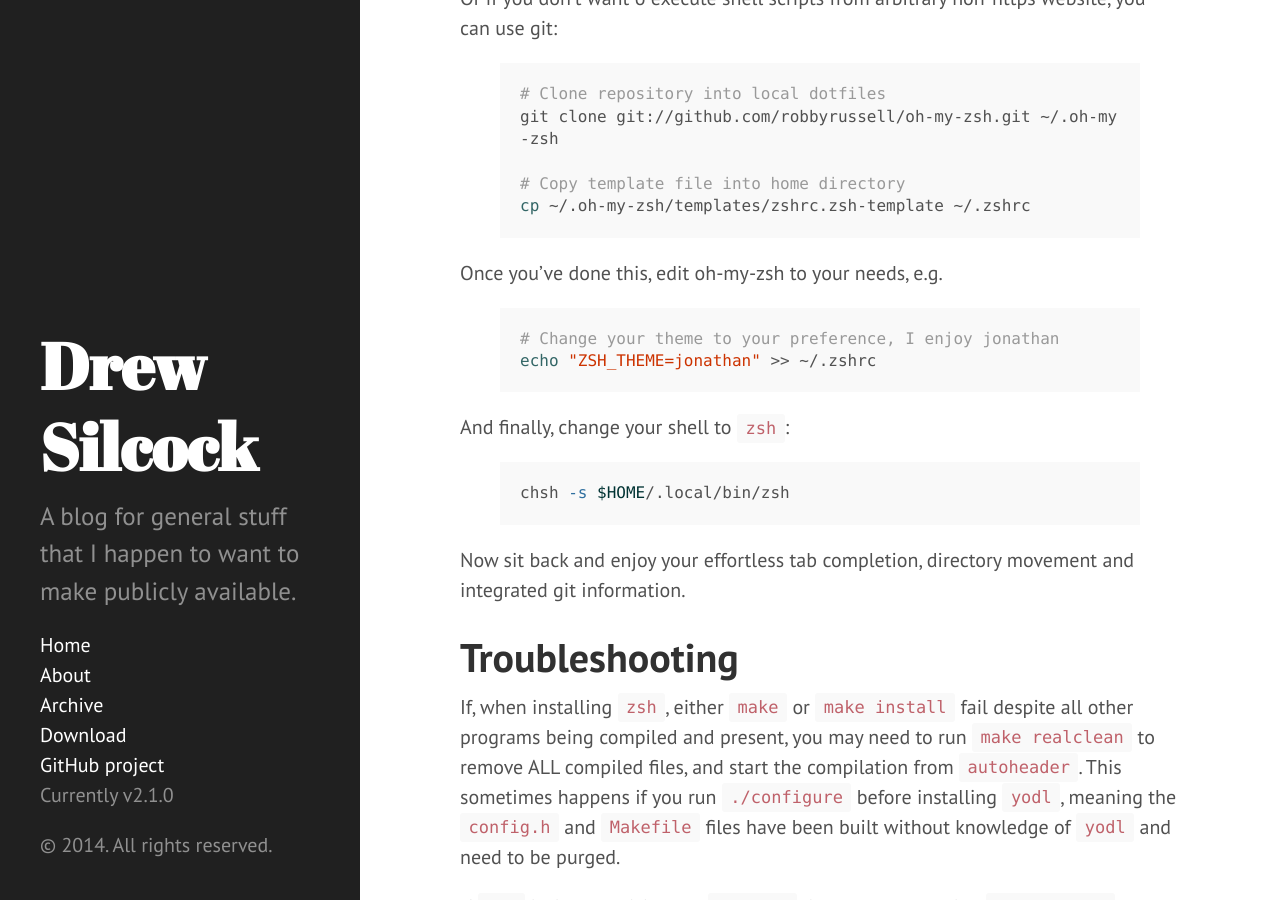
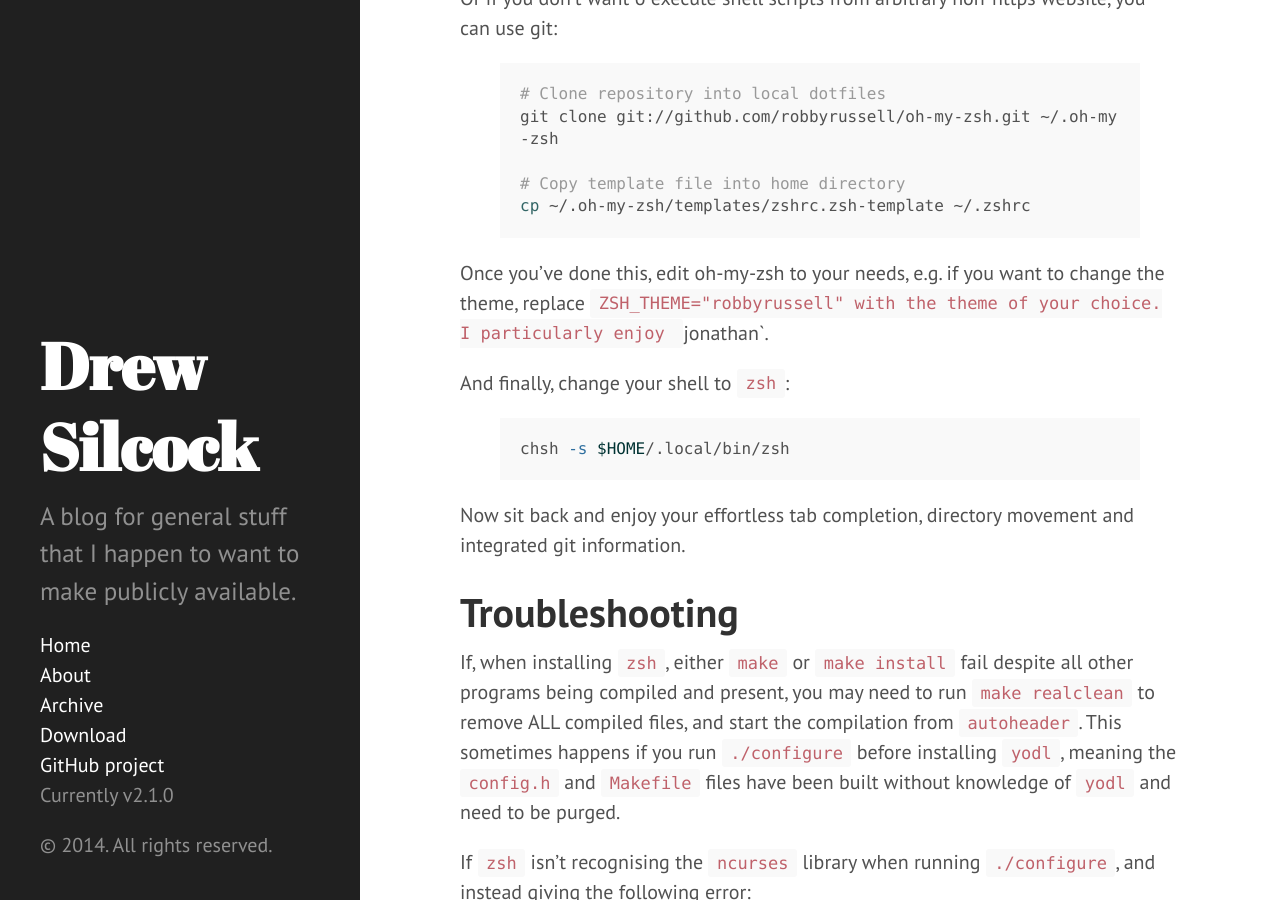
Before and after one commit to drewsilcock/drewsilcock.github.io, a Jekyll site: the page built from _posts/2014-07-15-compiling-zsh.md, in a window 1280 px wide and 900 px high, scrolled down 5532 px. Built offline with Jekyll 4.4.1, drawn with Linux system fonts in a browser that asks for light colours; Markdown is read by kramdown in place of the engine named in the settings.

Commit message:
Fixed zsh theme change

```diff
--- a/_posts/2014-07-15-compiling-zsh.md
+++ b/_posts/2014-07-15-compiling-zsh.md
@@ -203,12 +203,7 @@ git clone git://github.com/robbyrussell/oh-my-zsh.git ~/.oh-my-zsh
 cp ~/.oh-my-zsh/templates/zshrc.zsh-template ~/.zshrc
 {% endhighlight %}
 
-Once you've done this, edit oh-my-zsh to your needs, e.g.
-
-{% highlight bash %}
-# Change your theme to your preference, I enjoy jonathan
-echo "ZSH_THEME=jonathan" >> ~/.zshrc
-{% endhighlight %}
+Once you've done this, edit oh-my-zsh to your needs, e.g. if you want to change the theme, replace `ZSH_THEME="robbyrussell" with the theme of your choice. I particularly enjoy `jonathan`.
 
 And finally, change your shell to `zsh`:
 
```
